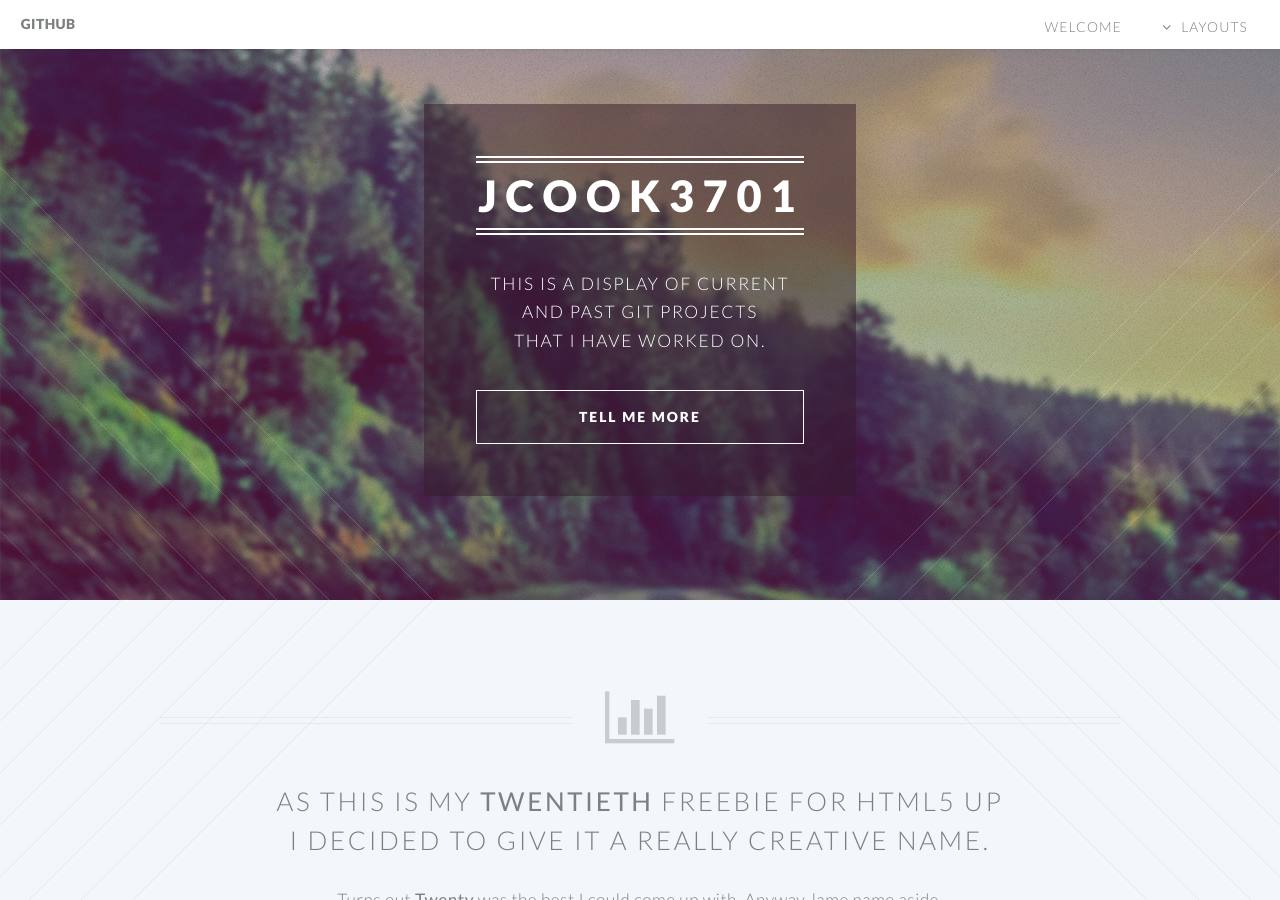
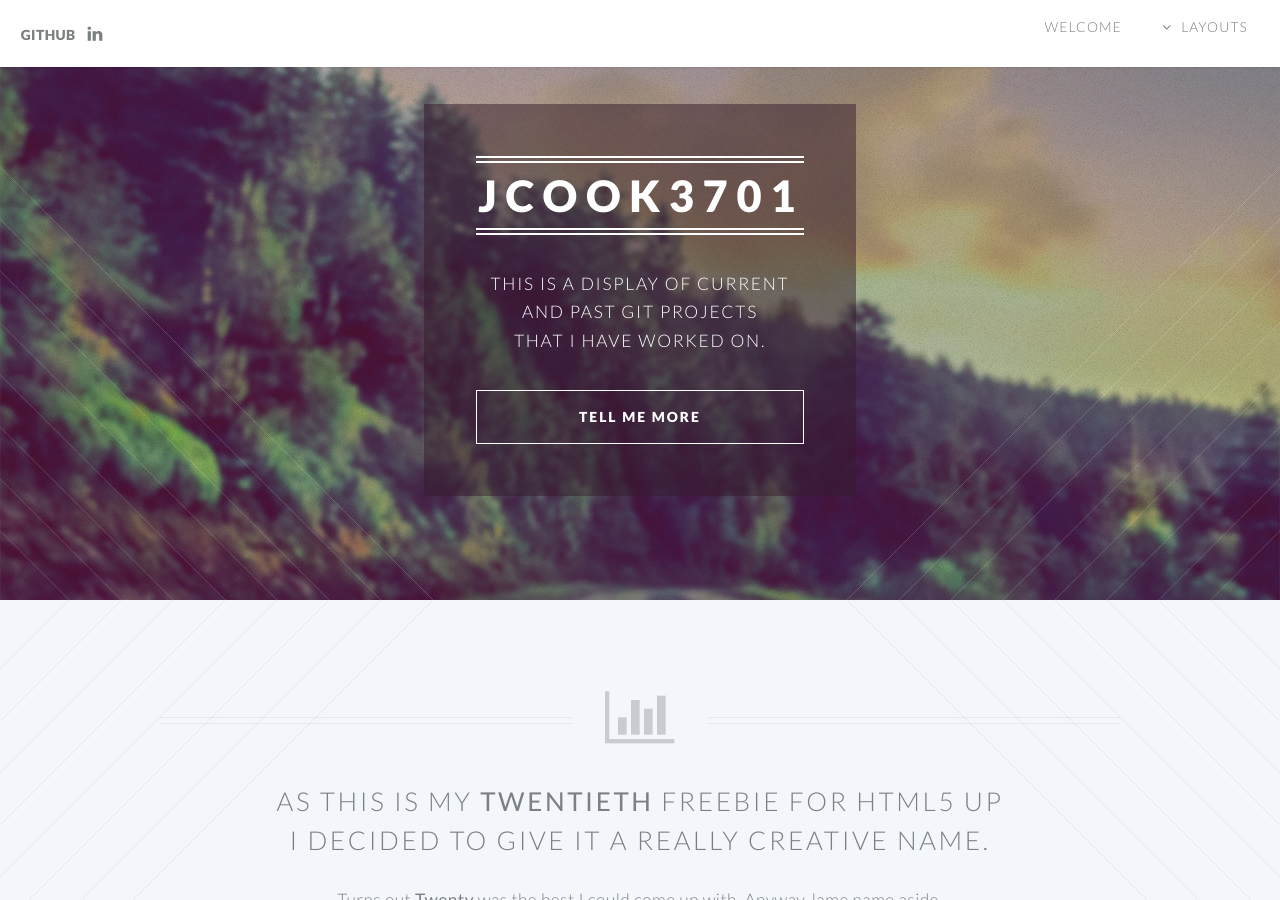
Before and after one commit to jcook3701/jcook3701.github.io, a Jekyll site: the page built from index.html, in a window 1280 px wide and 900 px high. Built offline with Jekyll 4.4.1, drawn with Linux system fonts in a browser that asks for light colours.

```diff
--- a/_includes/header.html
+++ b/_includes/header.html
@@ -1,5 +1,5 @@
 <header id="header">
-  <h1 id="logo"><a href="https://github.com/jcook3701">Github</a></h1>
+  <h1 id="logo"><a href="https://github.com/jcook3701">Github</a><i class="icon circle fa-linkedin"></i></h1>
   <nav id="nav">
     <ul>
       <li><a href="/">Welcome</a></li>
```
